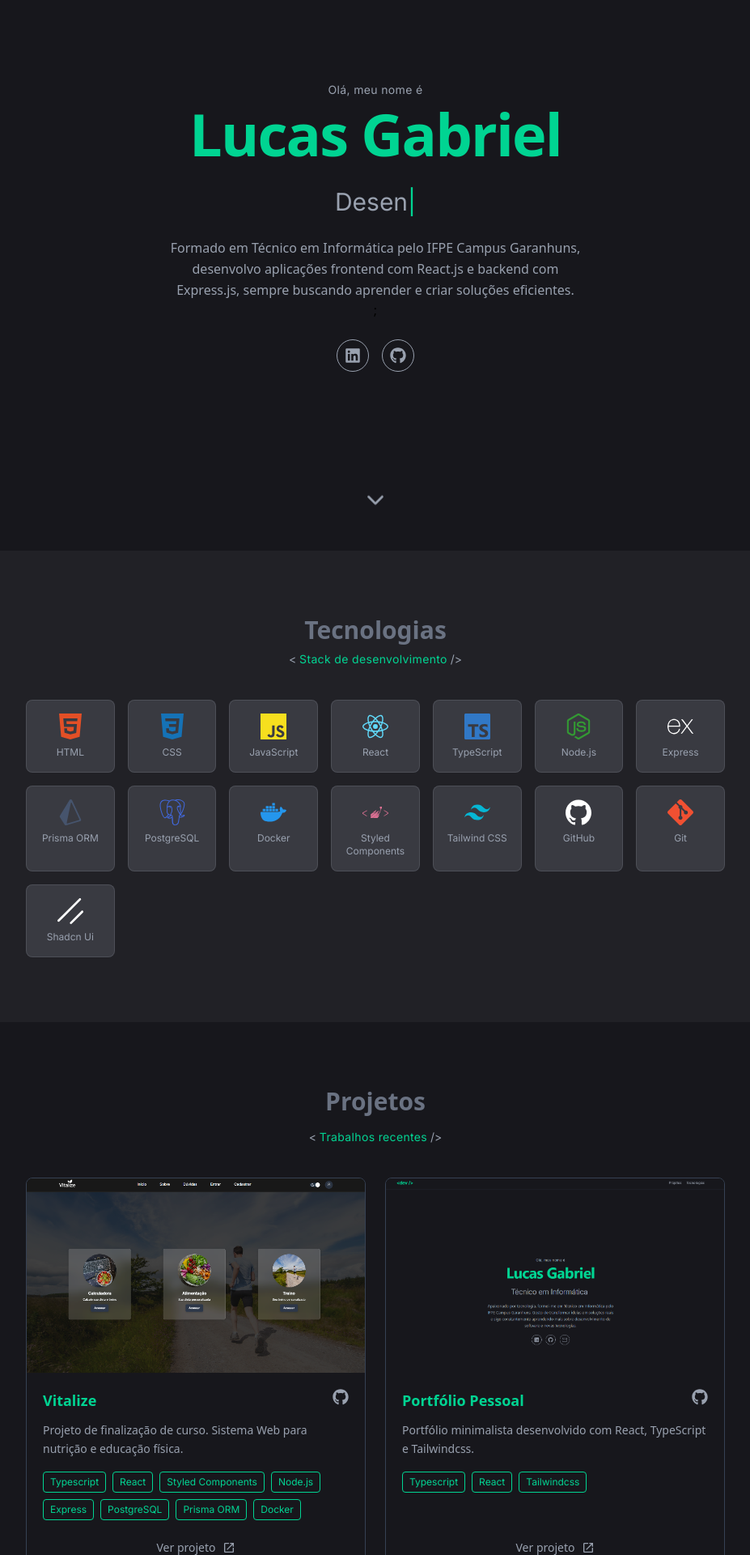
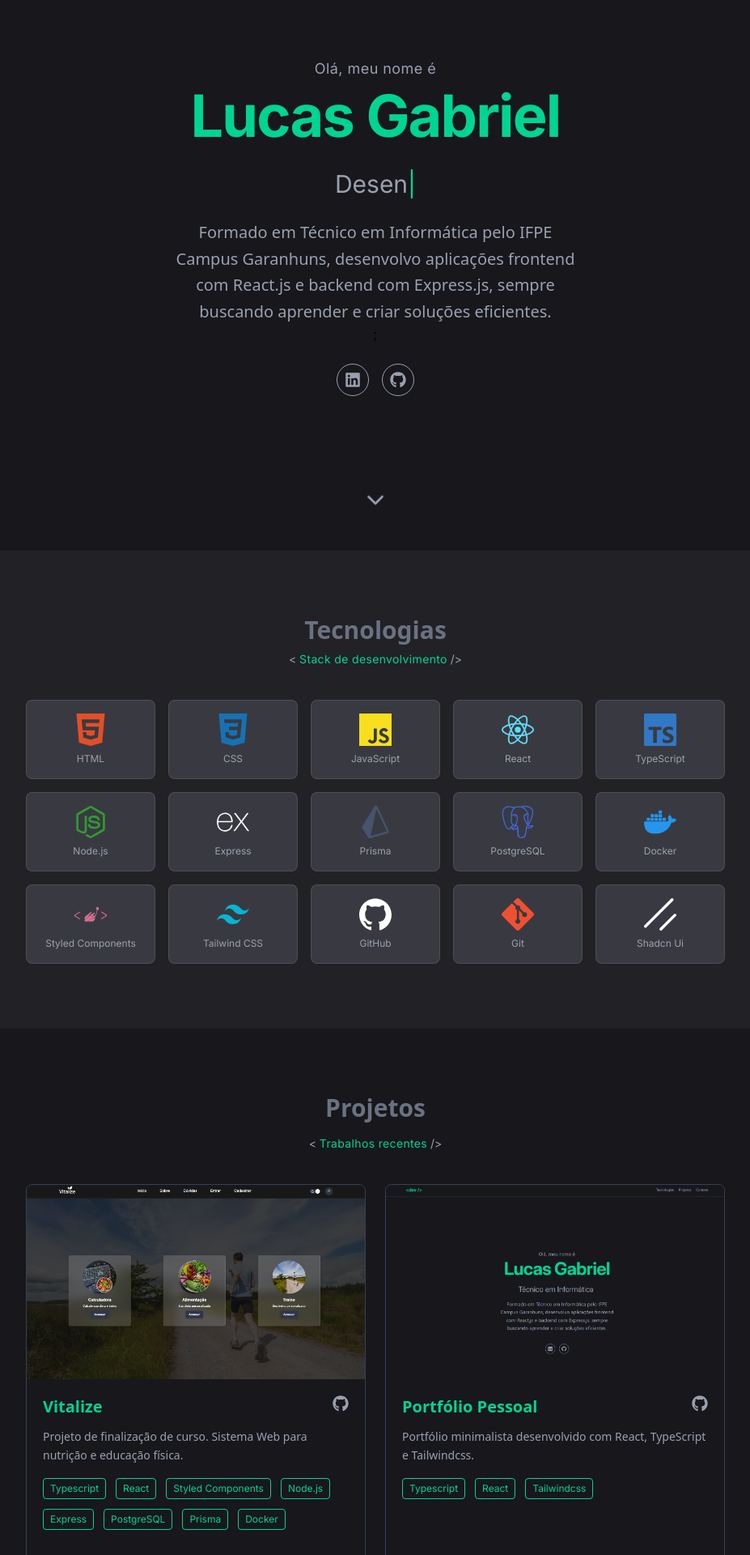
Before and after one commit to devlucasme/portfolio, a React (Vite) app: page / in a window 1280 px wide. Shown: the part 120-2040 px from the top of the page at 81% size, without its empty margins (176-1103 px from the left). Built offline with nearby package versions, Linux system fonts and the light colour scheme.

Commit message:
style(portfolio): update project image and adjust styling

```diff
--- a/src/components/ContactEmail.tsx
+++ b/src/components/ContactEmail.tsx
@@ -6,7 +6,6 @@ export const ContactEmail: FC = () => {
 
     const [copied, setCopied] = useState(false);
     const emailRef = useRef<HTMLSpanElement>(null);
-
 
     const handleCopy = async () => {
 
@@ -21,10 +20,10 @@ export const ContactEmail: FC = () => {
     return (
         <section id="contact" className="py-16 md:py-20 bg-[hsl(240,7%,14%)] flex flex-col items-center mt-8  w-full ">
             <h3 className="mb-3 text-gray-500 font-bold text-xl md:text-2xl">Me mande um e-mail</h3>
-            <span ref={emailRef} className="w-9/12 md:w-1/2 mt-3 bg-gray-400/20 border border-gray-400/20 rounded-xs text-center text-xs md:text-lg text-gray-400 p-2 hover:text-emerald-400 hover:border-emerald-400 transition-all duration-300">gabrieldasilvalucas418@gmail.com</span>
+            <span ref={emailRef} className="w-9/12 md:w-1/2 mt-3 bg-gray-400/20 border border-gray-400/20 rounded-xs text-center text-sm md:text-lg text-gray-400 p-2 hover:text-emerald-400 hover:border-emerald-400 transition-all duration-300">gabrieldasilvalucas418@gmail.com</span>
             <button
                 onClick={handleCopy}
-                className="w-9/12 md:w-1/2 bg-gray-400/20 border border-gray-400/20 flex justify-center rounded-xs text-xs md:text-lg p-2 mt-3 items-center gap-2   text-gray-400 hover:text-emerald-400 hover:border-emerald-400 transition-all duration-300 cursor-pointer"
+                className="w-9/12 md:w-1/2 bg-gray-400/20 border border-gray-400/20 flex justify-center rounded-xs text-sm md:text-lg p-2 mt-3 items-center gap-2 text-gray-400 hover:text-emerald-400 hover:border-emerald-400 transition-all duration-300 cursor-pointer"
             >
                 <FaEnvelope />
                 {
--- a/src/components/Hero.tsx
+++ b/src/components/Hero.tsx
@@ -20,11 +20,11 @@ export const Hero: FC = () => {
   return (
     <main className="relative flex flex-col items-center justify-center h-screen px-4 text-center">
       <div className="max-w-2xl">
-        <p className="text-gray-400 text-sm font-[Inter] tracking-wide mb-2">
+        <p className="text-gray-400 text-sm md:text-lg font-[Inter] tracking-wide mb-2">
           Olá, meu nome é
         </p>
 
-        <h1 className="text-4xl text-emerald-400 md:text-6xl lg:text-7xl font-bold tracking-tight mb-4">
+        <h1 className="text-4xl text-emerald-400 md:text-6xl lg:text-7xl font-bold font-[Inter] tracking-tight mb-4">
           Lucas Gabriel
         </h1>
 
@@ -35,7 +35,7 @@ export const Hero: FC = () => {
           </p>
         </div>
 
-        <p className="max-w-lg mx-auto text-gray-400 text-center text-balance leading-relaxed">
+        <p className="max-w-lg mx-auto text-gray-400 text-center text-balance leading-relaxed md:text-xl">
           Formado em Técnico em Informática pelo IFPE Campus Garanhuns, desenvolvo aplicações frontend com React.js e backend com Express.js, sempre buscando aprender e criar soluções eficientes.
         </p>
         ;
@@ -55,12 +55,9 @@ export const Hero: FC = () => {
           >
             <FaGithub size={20} />
           </a>
-
-
         </div>
       </div>
-
-      <IoIosArrowDown className="mt-16 absolute bottom-10 text-gray-400 text-3xl animate-bounce mx-auto block" />
+      <IoIosArrowDown className="mt-16 absolute bottom-10 text-gray-400 text-2xl md:text-3xl animate-bounce mx-auto block" />
     </main>
   )
 }
--- a/src/components/ProjectCard.tsx
+++ b/src/components/ProjectCard.tsx
@@ -38,7 +38,7 @@ export const ProjectCard: FC<IProjectCardProps> = ({
             <div className="p-5 flex flex-col justify-between flex-1">
                 <div>
                     <div className="flex justify-between items-start mb-3">
-                        <h3 className="text-emerald-400 font-semibold text-lg">{title}</h3>
+                        <h3 className="text-emerald-400 font-semibold text-lg md:text-xl">{title}</h3>
                         {githubUrl && (
                             <a
                                 href={githubUrl}
@@ -52,7 +52,7 @@ export const ProjectCard: FC<IProjectCardProps> = ({
 
                     <p className="text-gray-400 text-sm mb-4 leading-relaxed">{description}</p>
 
-                    <div className="flex flex-wrap gap-2 mb-6">
+                    <div className="flex flex-wrap gap-3 mb-6">
                         {technologies.map((tech, index) => (
                             <span
                                 key={index}
@@ -64,7 +64,7 @@ export const ProjectCard: FC<IProjectCardProps> = ({
                     </div>
                 </div>
 
-                {liveUrl && (
+                {liveUrl && liveUrl !== "#" && (
                     <div className="flex justify-center mt-auto">
                         <a
                             href={liveUrl}
--- a/src/components/Projects.tsx
+++ b/src/components/Projects.tsx
@@ -1,13 +1,13 @@
 import type { FC } from "react";
 import VitalizeImage from "@/assets/tela-inicial.png";
-import PortfolioImage from "@/assets/portfolio.png";
+import PortfolioImage from "@/assets/hero-portfolio.png";
 import { ProjectCard } from "./ProjectCard";
 
 const projects = [
     {
         title: "Vitalize",
         description: "Projeto de finalização de curso. Sistema Web para nutrição e educação física.",
-        technologies: ["Typescript", "React", "Styled Components", "Node.js", "Express", "PostgreSQL", "Prisma ORM", "Docker"],
+        technologies: ["Typescript", "React", "Styled Components", "Node.js", "Express", "PostgreSQL", "Prisma", "Docker"],
         imageUrl: VitalizeImage,
         githubUrl: "https://github.com/devlucasme/vitalize-PPO-2025",
         liveUrl: "#"
--- a/src/components/TechStack.tsx
+++ b/src/components/TechStack.tsx
@@ -25,7 +25,7 @@ const technologies = [
     { name: 'TypeScript', icon: SiTypescript, color: '#3178C6' },
     { name: 'Node.js', icon: SiNodedotjs, color: '#339933' },
     { name: 'Express', icon: SiExpress, color: '#FFFFFF' },
-    { name: 'Prisma ORM', icon: SiPrisma, color: '#46546d' },
+    { name: 'Prisma', icon: SiPrisma, color: '#46546d' },
     { name: 'PostgreSQL', icon: SiPostgresql, color: '#4169E1' },
     { name: 'Docker', icon: SiDocker, color: '#2496ED' },
     { name: 'Styled Components', icon: SiStyledcomponents, color: '#DB7093' },
@@ -40,18 +40,20 @@ export const TechStack: FC = () => {
         <section id="technologies" className="py-16 md:py-20 bg-[hsl(240,7%,14%)]">
             <div className="max-w-4xl mx-auto px-4">
                 <h2 className="text-gray-500 font-semibold text-2xl md:text-3xl mb-2 text-center">Tecnologias</h2>
-                <p className="text-gray-400 text-center mb-10 font-[Inter] text-sm">{'<'} <span className="text-emerald-400 tracking-wide">Stack de desenvolvimento</span> {'/>'}</p>
+                <p className="text-gray-400 text-center mb-10 font-[Inter] text-sm">
+                {'<'} <span className="text-emerald-400 tracking-wide">Stack de desenvolvimento</span> {'/>'}
+                </p>
 
-                <div className="grid grid-cols-3 sm:grid-cols-4 md:grid-cols-5 lg:grid-cols-7 gap-4">
+                <div className="grid grid-cols-3 sm:grid-cols-4 md:grid-cols-5 gap-4">
                     {technologies.map((tech, index) => {
                         const IconComponent = tech.icon;
                         return (
                             <div
                                 key={index}
-                                className="group flex flex-col items-center gap-2 p-4 rounded-lg bg-gray-400/20 border border-gray-400/20 transition-all duration-300 hover:border-emerald-400 hover:translate-y-1"
+                                className="flex flex-col items-center gap-2 p-4 rounded-lg bg-gray-400/20 border border-gray-400/20 transition-all duration-300 hover:border-emerald-400 hover:translate-y-1"
                             >
                                 <IconComponent
-                                    className="w-8 h-8 transition-transform duration-300 group-hover:scale-110"
+                                    className="w-8 h-8 md:w-10 md:h-10 transition-transform duration-300 group-hover:scale-110"
                                     style={{ color: tech.color }}
                                 />
                                 <span className="text-gray-400 text-xs font-[Inter] text-center group-hover:text-gray-200 transition-colors">{tech.name}</span>
```
Also changed, not shown: src/assets/hero-portfolio.png (added), src/assets/portfolio.png (deleted).
